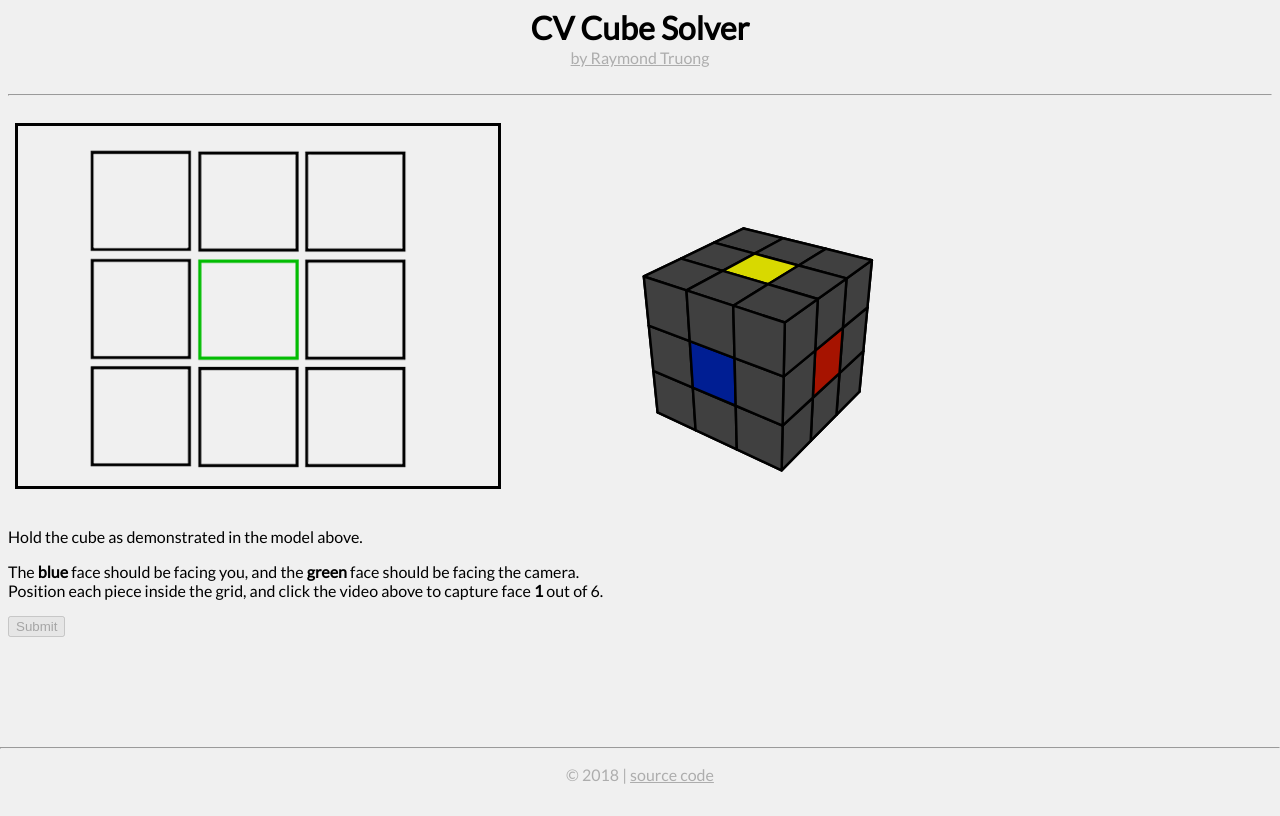
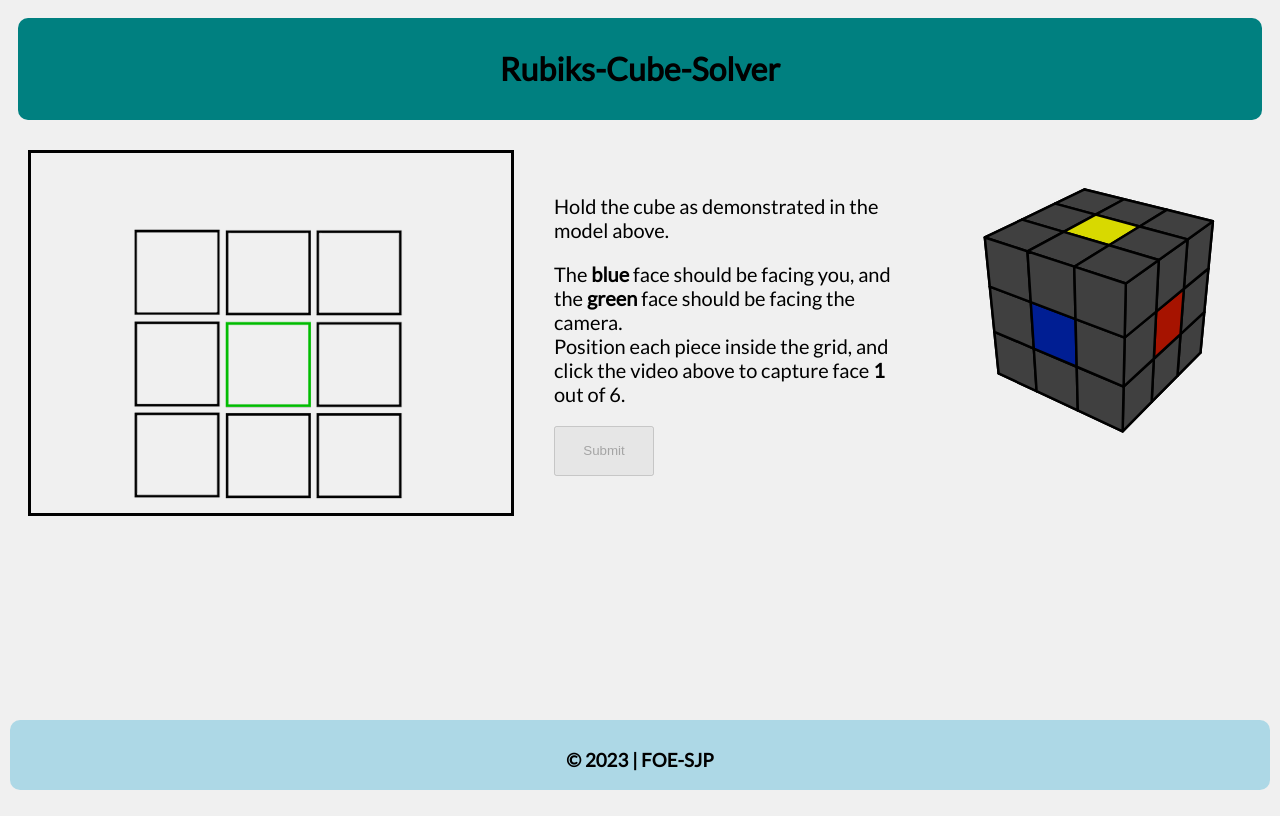
Before and after one commit to kesara-madushan/Rubik-s-Cube-Solver, a Flask app: page / in a window 1280 px wide. Before the commit the page ends 784 px from the top, so only its background shows below. Run offline with Flask 2, Linux system fonts and the light colour scheme.

Commit message:
css updated

```diff
--- a/cv-cube-solver/static/main.css
+++ /dev/null
@@ -1,59 +0,0 @@
-body {
-    font-family: 'Lato', sans-serif;
-    background-color: #f0f0f0;
-}
-
-h1 {
-    margin-bottom: 1px;
-}
-
-a {
-    color: #adadad;
-}
-
-.header {
-    text-align: center;
-}
-
-canvas {
-    height: 0px;
-    width: 0px;
-}
-
-#video_box{
-    position: relative;
-}
-
-#video_box .video {
-    border-style: solid;
-    border-width: 3px;
-    border-color: #000000;
-}
-
-#video_overlays .overlay {
-    position: absolute;
-    width: 330px;
-    height: 330px;
-    z-index: 300000;
-    bottom: 15px;
-    left: 75px;
-    text-align: center;
-}
-
-.column{
-    width: 500px;
-    display: inline-block;
-    text-align: center;
-}
-
-.footer {
-    position: fixed;
-    bottom: 0;
-    left: 0;
-    right: 0;
-    text-align: center;
-}
-
-.footer p {
-    color: #adadad;
-}
--- /dev/null
+++ b/cv-cube-solver/static/style.css
@@ -0,0 +1,141 @@
+.wrapper{
+    display: flex;
+    flex-flow: row wrap;
+    text-align: center;
+}
+body {
+    font-family: 'Lato', sans-serif;
+    background-color: #f0f0f0;
+    height: 100vh;
+    justify-content: center;
+    align-items: center;
+}
+
+
+.wrapper >*{
+    padding: 10px;
+    margin: 10px;
+    flex: 1 100%;
+    border-radius: 10px;
+}
+
+.header{
+    width: 100%;
+    top: 0px;
+    z-index: 1;
+    background: teal;
+    height: auto;
+    text-align: center;
+    display: block;
+}
+
+.footer{
+    position: fixed;
+    bottom: 0;
+    left: 0;
+    right: 0;
+    text-align: center;
+    background: lightblue;
+    height: 50px;
+}
+
+.main{
+
+    text-align: left;
+    background: transparent;
+    height: 100px;
+    font-size: 20px;
+}
+
+.aside1{
+    background: transparent;
+}
+
+
+.aside2{
+
+    background: transparent;
+}
+
+
+@media all and (min-width:640px){
+
+    .main{
+        flex: 3;
+    }
+
+    .aside1{
+        order: 3;
+    }
+
+    .aside2{
+        order: 1;
+    }
+
+    .main{
+        order: 2;
+    }
+
+    .footer{
+        order: 4;
+    }
+}
+
+
+@media all and (min-width: 768px){
+    .aside {
+        flex: 2;
+    }
+
+    .header{
+        overflow-y: visible;
+    }
+
+}
+
+
+@media only screen and (max-device-width:480px){
+    .header, .footer {display: none;}
+}
+
+canvas {
+    height: 0px;
+    width: 0px;
+}
+
+#video_box{
+    position: relative;
+
+}
+
+#video_box .video {
+    border-style: solid;
+    border-width: 3px;
+    border-color: #000000;
+}
+
+#video_overlays .overlay {
+    position: absolute;
+    width: 280px;
+    height: 280px;
+    z-index: 300000;
+    bottom: 15px;
+    left: 100px;
+    text-align: center;
+}
+
+.button {
+    background-color: #4CAF50; /* Green */
+    border: none;
+    position: relative;
+    text-align: center;
+    text-decoration: none;
+    margin: 0 auto;
+    display: block;
+    font-size: 36px;
+  }
+
+  .button:hover {
+    background-color: #4CAF50; /* Green */
+    color: white;
+  }
--- a/cv-cube-solver/templates/index.html
+++ b/cv-cube-solver/templates/index.html
@@ -1,29 +1,30 @@
-<html>
-
+<!DOCTYPE html>
+<html lang="en">
     <head>
-    <title>CV Cube Solver</title>
-
-    <link rel="stylesheet" type="text/css" href="{{ url_for('static', filename='main.css') }}">
+        <meta charset="UTF_8"/>
+        <meta name="viewport" content="width=device-width , initial-scale=1.0"/>
+        <meta http-equiv="X-UA-Compatible" content="ie-edge"/>
+        <title>Rubic Solver</title>
+        <link rel="stylesheet" type="text/css" href="{{ url_for('static', filename='style.css') }}">
         <link rel="stylesheet" href="https://fonts.googleapis.com/css?family=Lato">
-    <link rel='shortcut icon' type='image/x-icon' href="{{ url_for('static', filename='favicon.ico') }}" />
-
+        <link rel='shortcut icon' type='image/x-icon' href="{{ url_for('static', filename='favicon.ico') }}"/>
         <script src="https://ajax.googleapis.com/ajax/libs/jquery/3.3.1/jquery.min.js"></script>
         <script type="text/javascript" src="{{ url_for('static', filename='twistysim.js') }}"></script>
         <script type="text/javascript" src="{{ url_for('static', filename='jquery.redirect.js') }}"></script>
 
         <script>
-        $(document).ready(function () {
+            $(document).ready(function(){
                 const faces = ["green", "orange", "blue", "red", "yellow", "white"];
                 const opposite_faces = ["blue", "red", "green", "orange", "white", "yellow"];
                 var i = 0;
                 var images = [];
 
                 // when video is clicked
-            $("#video_box").click(function () {
+                $("#video_box").click(function(){
 
                     // capture image
                     const canvas = window.canvas = document.querySelector("#canvas");
-                canvas.style.display = "none";
+                    canvas.style.display="none";
                     canvas.width = 240;
                     canvas.height = 180;
                     canvas.getContext('2d').drawImage(video, 0, 0, 240, 180);
@@ -55,41 +56,36 @@
                 });
 
                 // submit all faces via POST request and redirect
-            $("#submit").click(function () {
-                $.redirect("/preview", { "images": JSON.stringify(images) });
+                $("#submit").click(function(){
+                    $.redirect("/preview", {"images": JSON.stringify(images)});
                 });
 
             });
         </script>
-</head>
+        <head>
+            <body>
+                <div class="wrapper">
+                    <header class="header">
+                        <h1>Rubiks-Cube-Solver</h1>
+                    </header>
 
-
-<body>
-    <div class="header">
-        <h1>CV Cube Solver</h1>
-        <a href="https://truo.ng">by Raymond Truong</a>
-        <br><br>
-        <hr><br>
-    </div>
-
-    <div class="row">
-        <div class="column">
+                    <aside class="aside aside2">
                         <div id="video_box">
                             <div id="video_overlays">
-                    <img src="static/grid_green.png" class="overlay" />
+                                <img src="static/grid_green.png" class="overlay"/>
                             </div>
                             <div>
                                 <video playsinline autoplay width="480" height="360" class="video"></video>
                             </div>
                         </div>
-        </div>
+                    </aside>
 
-        <div class="column">
+                    <aside class="aside aside1">
                         <div id="tp1"></div>
                         <script>
-                // generate cube
+                            // generate cube 3*3 cube
                             var cube = TTk.AlgorithmPuzzle(3)
-                    .size({ width: 300, height: 300 })
+                                .size({width:300, height:300})
                                 .rotate(false);
 
                             cube.controls(false)
@@ -104,13 +100,13 @@
                             // render into div
                             cube("#tp1");
                         </script>
-        </div>
 
                         <div class="column">
                             <canvas id="canvas"></canvas>
                         </div>
-    </div>
+                    </aside>
 
+                    <article class="main">
 
                         <p id="guide"><br>Hold the cube as demonstrated in the model above.<br></p>
                         <p id="prompt">
@@ -118,9 +114,10 @@
                             <br>
                             Position each piece inside the grid, and click the video above to capture face <b>1</b> out of 6.
                         </p>
-    <button id="submit" disabled>Submit</button>
+                        <button style="height: 50px; width: 100px" id="submit" disabled>Submit</button>
                         <br>
-
+                    <br>
+                    <br>
                         <script>
                             // access user webcam
                             const video = document.querySelector('video');
@@ -134,14 +131,16 @@
                               console.log('navigator.getUserMedia error: ', error);
                             }
 
+                            //navigator.mediaDevices.getUserMedia({ video: 'environment' }).then(handleSuccess).catch(handleError);
                             navigator.mediaDevices.getUserMedia({ video: { facingMode: 'environment' } }).then(handleSuccess).catch(handleError);
-
                         </script>
 
-    <div class="footer">
-        <hr>
-        <p>&copy; 2018 | <a href="https://github.com/raymondtruong/cv-cube-solver">source code</a></p>
+                    </article>
+                    <footer class="footer">
+                        <h3>&copy; 2023 | FOE-SJP</h3>
+                    </footer>
                 </div>
             </body>
-
+        </head>
+    </head>
 </html>
```
Also changed, not shown: cv-cube-solver/requirements.txt (+5 -3 lines), cv-cube-solver/templates/preview.html (+17 -18 lines), cv-cube-solver/templates/solve.html (+15 -15 lines). Lines whose indentation alone changed are shown as unchanged.
